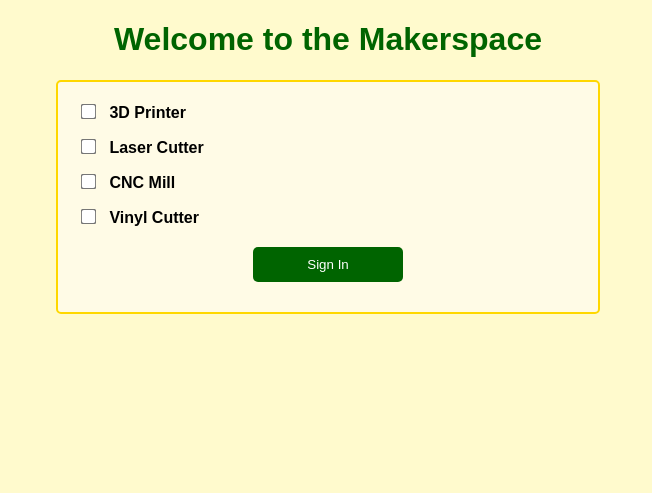
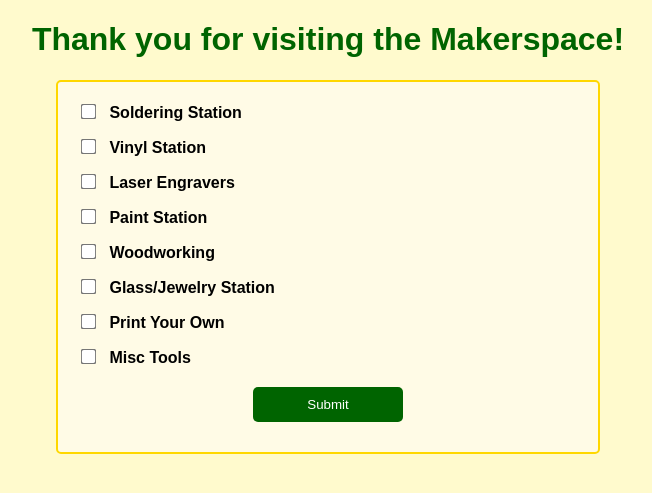
Before and after one commit to jeannamatthews-classes/group-project-id-scanner, a Python web app: template src/templates/returning.html in a window 1280 px wide. Shown: the top 493 px of the page, without its empty margins (312-964 px from the left). Run offline with Jinja, Linux system fonts and the light colour scheme; the template is opened without the code that fills it, so the values that code supplies are empty.

Commit message:
Updated Makerspace stations and greeting for returning.html

```diff
--- a/src/templates/returning.html
+++ b/src/templates/returning.html
@@ -36,29 +36,49 @@
   </style>
 </head>
 <body>
-  <h1>Welcome to the Makerspace</h1>
+  <h1>Thank you for visiting the Makerspace!</h1>
   <form>
     <label>
-      <input type="checkbox" name="machines" value="3D Printer" />
-      3D Printer
+      <input type="checkbox" name="machines" value="Soldering Station" />
+      Soldering Station
     </label>
     <br />
     <label>
-      <input type="checkbox" name="machines" value="Laser Cutter" />
-      Laser Cutter
+      <input type="checkbox" name="machines" value="Vinyl Station" />
+      Vinyl Station
     </label>
     <br />
     <label>
-      <input type="checkbox" name="machines" value="CNC Mill" />
-      CNC Mill
+      <input type="checkbox" name="machines" value="Laser Engravers" />
+      Laser Engravers
     </label>
     <br />
     <label>
-      <input type="checkbox" name="machines" value="Vinyl Cutter" />
-      Vinyl Cutter
+      <input type="checkbox" name="machines" value="Paint Station" />
+      Paint Station
     </label>
     <br />
-    <button type="submit">Sign In</button>
+    <label>
+      <input type="checkbox" name="machines" value="Woodworking" />
+      Woodworking
+    </label>
+    <br />
+    <label>
+      <input type="checkbox" name="machines" value="Glass/Jewelry Station" />
+      Glass/Jewelry Station
+    </label>
+    <br />
+    <label>
+      <input type="checkbox" name="machines" value="Print Your Own" />
+      Print Your Own
+    </label>
+    <br />
+    <label>
+      <input type="checkbox" name="machines" value="Misc Tools" />
+      Misc Tools
+    </label>
+    <br />
+    <button type="submit">Submit</button>
   </form>
 </body>
 </html>
```
